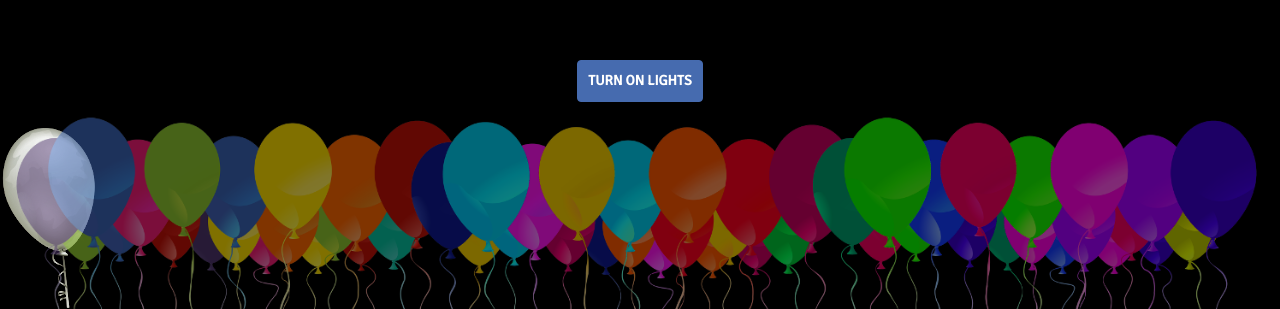
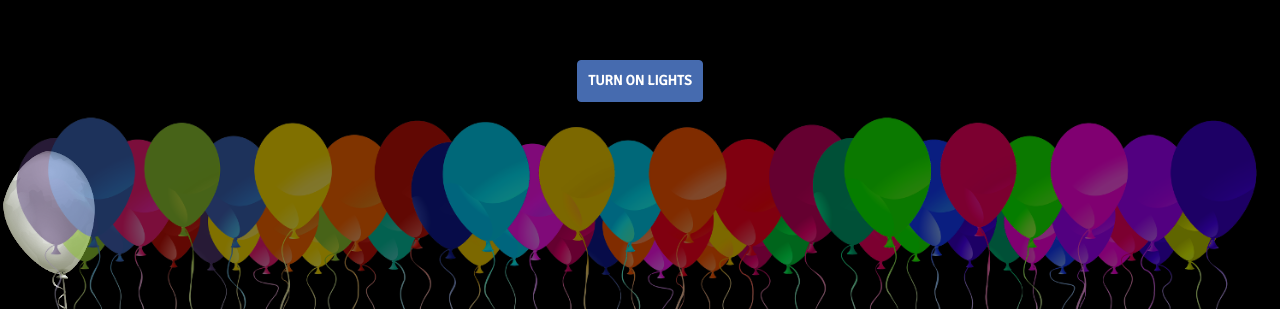
Before and after one commit to abhinavpraveenav/happy-birthday, a website: page index.html in a window 1280 px wide. Shown: the part 691-1000 px from the top of the page. Before the commit the page ends 800 px from the top, so only its background shows below. Drawn offline with nearby package versions, Linux system fonts and the light colour scheme.

Commit message:
Update loading.css

```diff
--- a/loading.css
+++ b/loading.css
@@ -117,3 +117,18 @@
     transform: rotate(360deg);
   }
 }
+
+/* Resize Balloons b1 to b6 */
+#b1, #b2, #b3, #b4, #b5, #b6 {
+  width: 120px;              /* Adjust size as needed */
+  height: 160px;
+  border-radius: 60% 60% 60% 60%;
+  position: absolute;
+  padding: 10px;
+}
+
+#b1 h2, #b2 h2, #b3 h2, #b4 h2, #b5 h2, #b6 h2 {
+  font-size: 48px;           /* Size of letter inside balloon */
+  line-height: 160px;        /* Vertical centering */
+  margin: 0;
+}
```
